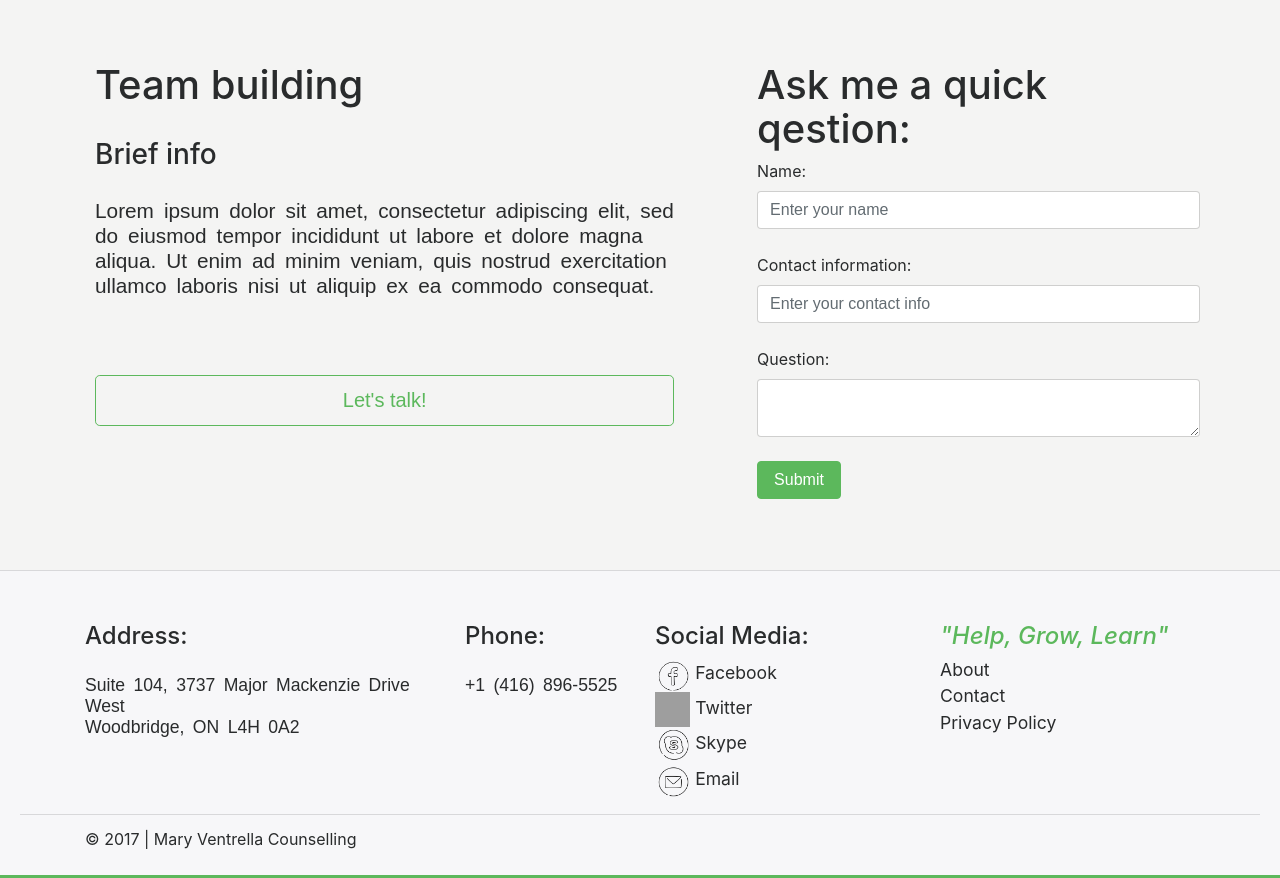
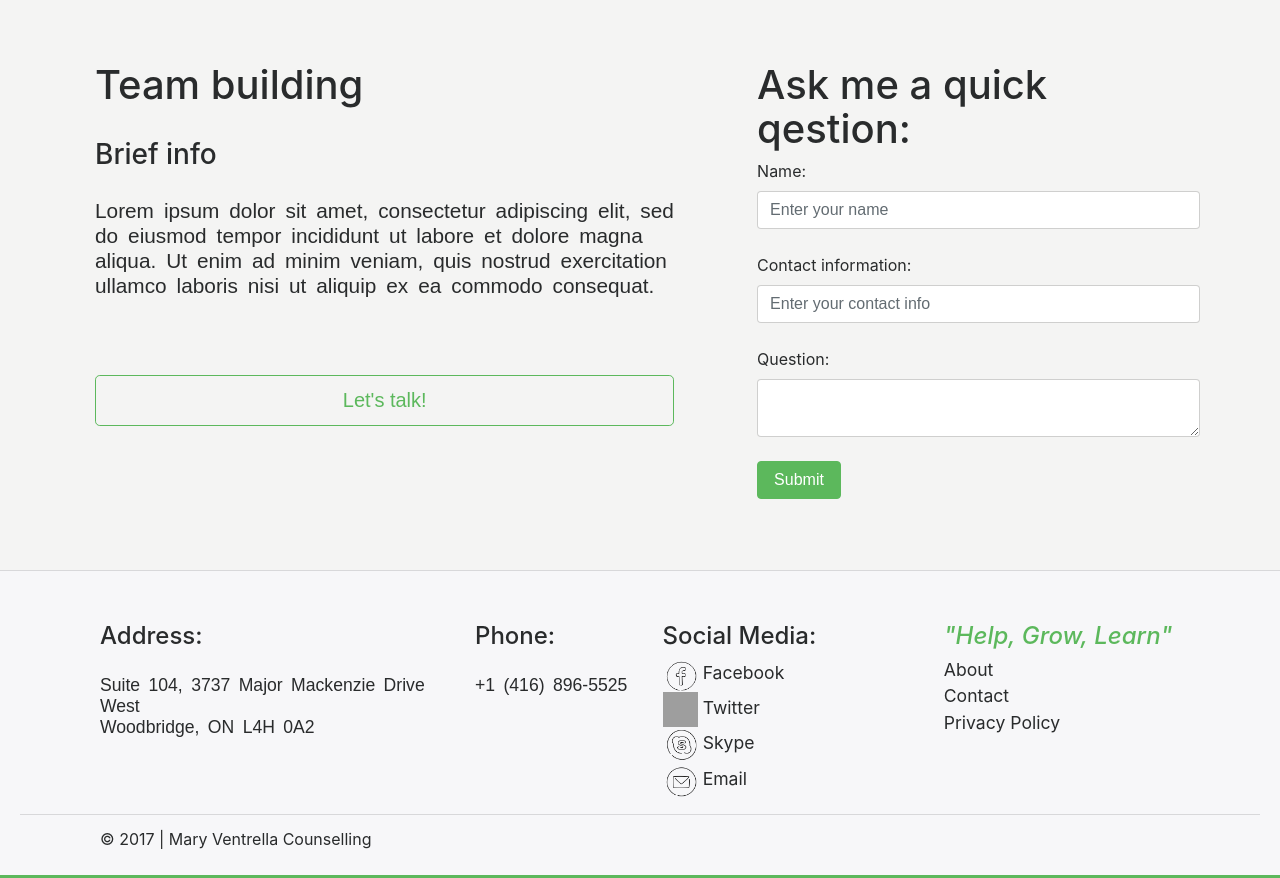
Before and after one commit to ya-ya-it/Mary-Ventrella-website, a PHP site: page / in a window 1280 px wide. Shown: the part 1361-2239 px from the top of the page. Run offline with PHP 8.4, Linux system fonts and the light colour scheme; grey boxes are pictures that could not be loaded.

Commit message:
Initial commit8

```diff
--- a/css/pages/main.css
+++ b/css/pages/main.css
@@ -52,7 +52,7 @@ p {
     padding: 4em 5em;
     background-color: #f4f4f3;
 }
-.row.aside{
+.row{
     margin-left: 0!important;
 }
 .aside img{
```
